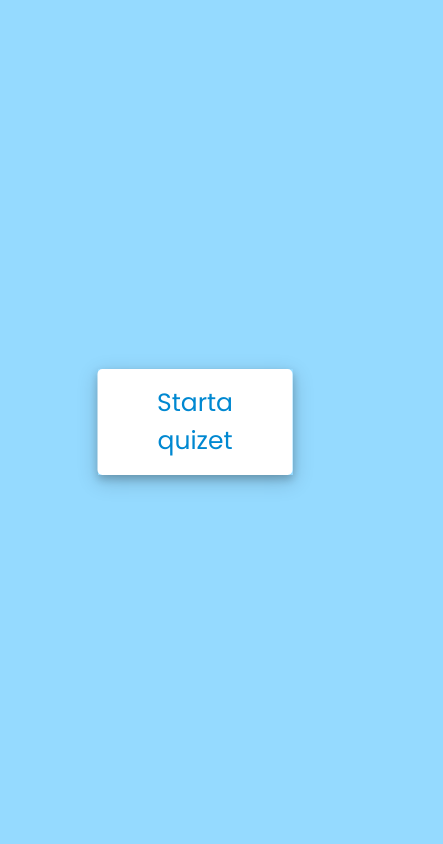
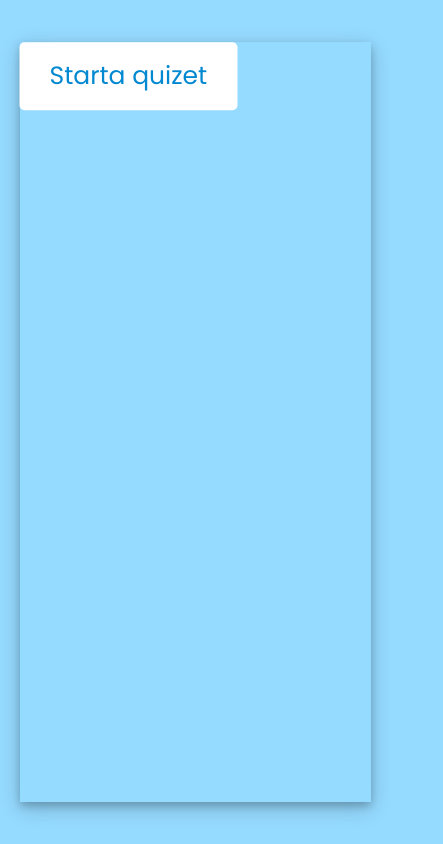
Before and after one commit to Nininjan/nininjan.github.io, a plain HTML site: page quiz.html in a window 390 px wide. Shown: the whole page, 443 px wide, since content can reach past the window. Drawn offline with Linux system fonts and the light colour scheme.

Commit message:
Update style.css
Added media queries

```diff
--- a/quiz/style.css
+++ b/quiz/style.css
@@ -365,3 +365,36 @@ footer .next_btn:hover {
     cursor: pointer;
     transition: all 0.3s ease;
 }
+
+@media only screen and (max-width: 1200px) {
+    /*Tablets [601px -> 1200px]*/
+}
+
+@media only screen and (max-width: 600px) {
+
+    /*Big smartphones [426px -> 600px]*/
+    .start_btn,
+    .info_box,
+    .quiz_box,
+    .result_box {
+        width: 90%;
+        height: 90%;
+    }
+
+    * {
+        font-size: 15px;
+    }
+
+    .title {
+        display: none;
+    }
+
+    section .option_list .option {
+        font-size: 15px;
+    }
+
+}
+
+@media only screen and (max-width: 425px) {
+    /*Small smartphones [325px -> 425px]*/
+}
```
